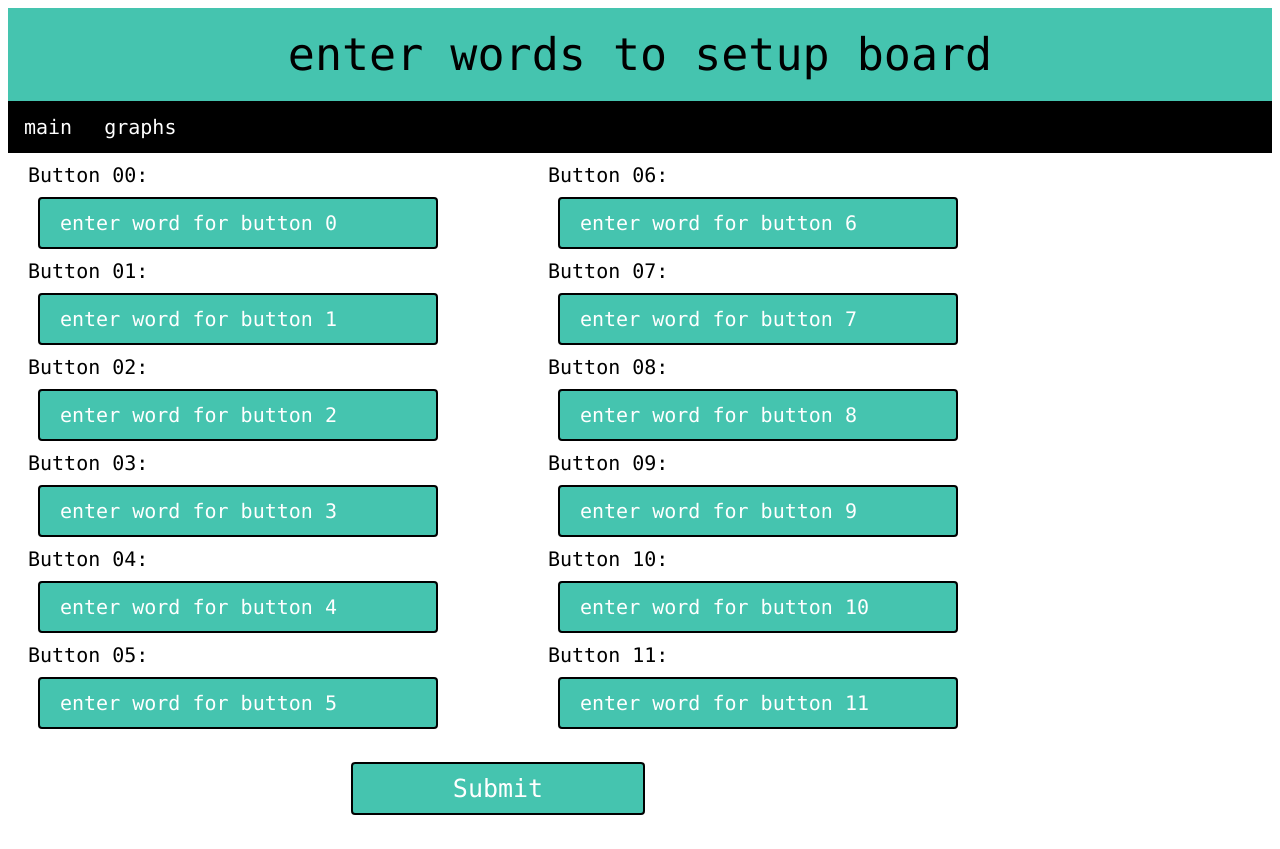
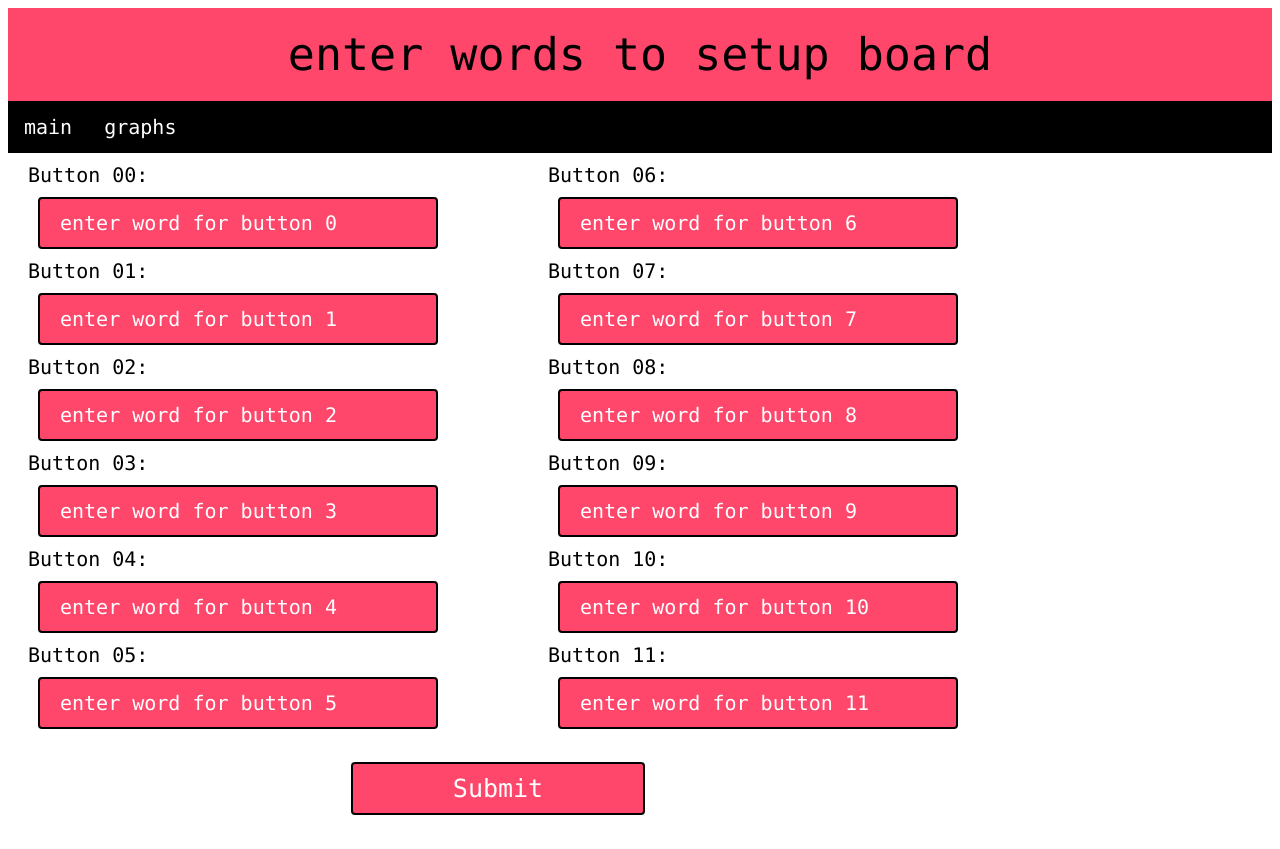
Before and after one commit to WilsonRL/FinalProject, a Flask app: page /setboard in a window 1280 px wide. Run offline with Flask 2, Linux system fonts and the light colour scheme; parts of the project's set-up code (start-up, migrations or seed data) failed here and were passed over.

Commit message:
Update formStyle.css

```diff
--- a/server/static/formStyle.css
+++ b/server/static/formStyle.css
@@ -1,14 +1,16 @@
 @charset "UTF-8";
 /* CSS Document */
 
+/* text a top of page */
 .header {
-	background-color: hsla(170,52%,52%,1.00);
+	background-color: hsla(348,100%,64%,1.00);
 	padding: 20px;
 	text-align: center;
 	font-size: 45px;
 	font-family: Consolas, "Andale Mono", "Lucida Console", "Lucida Sans Typewriter", Monaco, "Courier New", "monospace";
 }
 
+/* navigation bar */
 .topnav {
 	overflow: hidden;
 	background-color: hsla(0,0%,0%,1.00);
@@ -26,10 +28,11 @@
 }
 
 .topnav a:hover {
-	background-color: hsla(170,52%,52%,1.00);
+	background-color: hsla(348,100%,64%,1.00);
 	color: hsla(0,0%,0%,1.00);
 }
 
+/* columns for form */
 .column {
 	float: left;
 	padding: 10px 20px;
@@ -37,15 +40,19 @@
 	column-gap: 100px;
 }
 
-h1 {
-	column-span: all;
-}
-
+/* labels for form text entries */
 label {
 	font-size: 20px;
 	font-family: Consolas, "Andale Mono", "Lucida Console", "Lucida Sans Typewriter", Monaco, "Courier New", "monospace";
 }
 
+/* placeholder text */
+::placeholder { /* Chrome, Firefox, Opera, Safari 10.1+ */
+  color: hsla(0,0%,100%,1.00);
+  opacity: 1; /* Firefox */
+}
+
+/* input text */
 input[type=text] {
 	width: 400px;
 	padding: 12px 20px;
@@ -53,19 +60,20 @@ input[type=text] {
 	box-sizing: border-box;
 	border: 2px solid  hsla(0,0%,0%,1.00);
 	border-radius: 4px;
-	background-color: hsla(170,52%,52%,1.00);
+	background-color: hsla(348,100%,64%,1.00);
 	color: hsla(0,0%,100%,1.00);
 	font-size: 20px;
 	font-family: Consolas, "Andale Mono", "Lucida Console", "Lucida Sans Typewriter", Monaco, "Courier New", "monospace";
 }
 
-::placeholder { /* Chrome, Firefox, Opera, Safari 10.1+ */
-  color: hsla(0,0%,100%,1.00);
-  opacity: 1; /* Firefox */
+/* submit button */
+h1 {
+	column-span: all;
 }
 
+/* submit button */
 input[type=submit] {
-	background-color:hsla(170,52%,52%,1.00);
+	background-color: hsla(348,100%,64%,1.00);
 	border: 2px solid hsla(0,0%,0%,1.00);
 	border-radius: 4px;
 	color: hsla(0,0%,100%,1.00);
```
